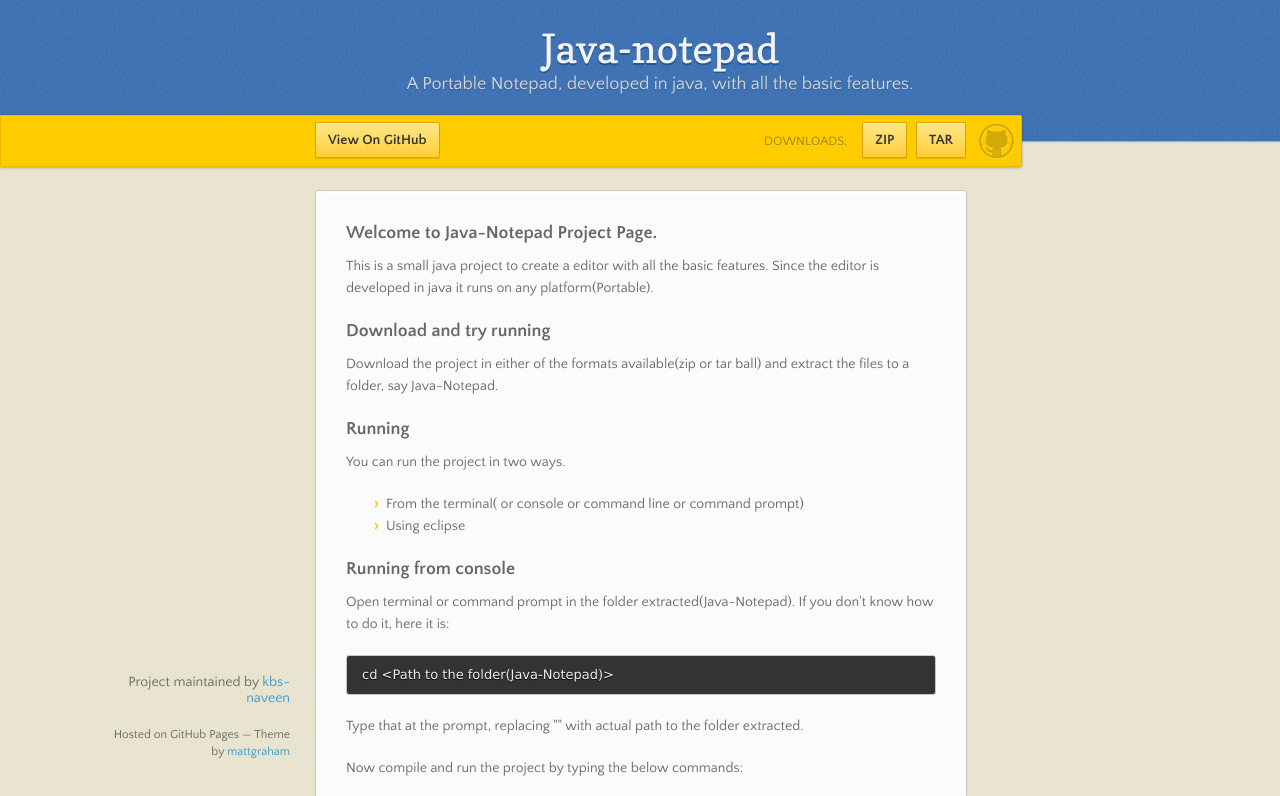
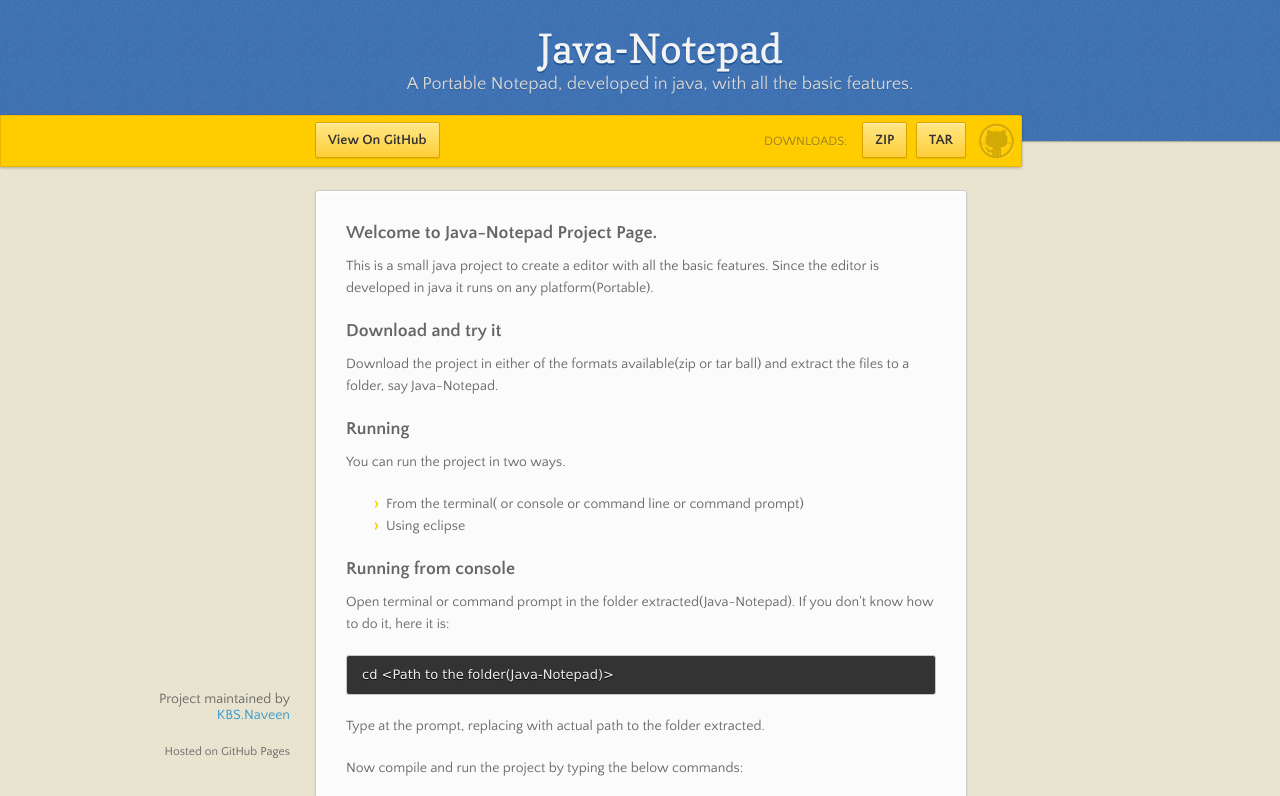
Before and after one commit to KbsNaveen/Java-Notepad, a plain HTML site: page index.html in a window 1280 px wide. Shown: the top 796 px of the page. Drawn offline with nearby package versions, Linux system fonts and the light colour scheme.

Commit message:
Edited the corrections.

```diff
--- a/index.html
+++ b/index.html
@@ -3,7 +3,7 @@
   <head>
     <meta charset="utf-8">
     <meta http-equiv="X-UA-Compatible" content="chrome=1">
-    <title>Java-notepad by kbs-naveen</title>
+    <title>Java-Notepad by KBS.Naveen</title>
     <link rel="stylesheet" href="stylesheets/styles.css">
     <link rel="stylesheet" href="stylesheets/pygment_trac.css">
     <script src="https://ajax.googleapis.com/ajax/libs/jquery/1.7.1/jquery.min.js"></script>
@@ -17,7 +17,7 @@
   <body>
 
       <header>
-        <h1>Java-notepad</h1>
+        <h1>Java-Notepad</h1>
         <p>A Portable Notepad, developed in java, with all the basic features.</p>
       </header>
 
@@ -45,7 +45,7 @@
 <p>This is a small java project to create a editor with all the basic features. Since the editor is developed in java it runs on any platform(Portable).</p>
 
 <h3>
-<a name="download-and-try-running" class="anchor" href="#download-and-try-running"><span class="octicon octicon-link"></span></a>Download and try running</h3>
+<a name="download-and-try-running" class="anchor" href="#download-and-try-running"><span class="octicon octicon-link"></span></a>Download and try it</h3>
 
 <p>Download the project in either of the formats available(zip or tar ball) and extract the files to a folder, say Java-Notepad.</p>
 
@@ -66,7 +66,7 @@ If you don't know how to do it, here it is:</p>
 <pre><code>cd &lt;Path to the folder(Java-Notepad)&gt;
 </code></pre>
 
-<p>Type that at the prompt, replacing "" with actual path to the folder extracted.</p>
+<p>Type at the prompt, replacing <Path to the folder(Java-Notepad)> with actual path to the folder extracted.</p>
 
 <p>Now compile and run the project by typing the below commands:</p>
 
@@ -94,8 +94,8 @@ java -cp bin StartJNotePad
 <p>Once the project is loaded into eclipse workspace, click on the run button to run the project. That's it you will see the editor starting up. (Select "Java Application" if you see any dialog box asking the "Run as" type of the applicaion.)</p>
       </section>
       <footer>
-        <p>Project maintained by <a href="https://github.com/kbs-naveen">kbs-naveen</a></p>
-        <p><small>Hosted on GitHub Pages &mdash; Theme by <a href="https://twitter.com/michigangraham">mattgraham</a></small></p>
+        <p>Project maintained by <a href="https://github.com/kbs-naveen">KBS.Naveen</a></p>
+        <p><small>Hosted on GitHub Pages</small></p>
       </footer>
     </div>
     <!--[if !IE]><script>fixScale(document);</script><![endif]-->
```
